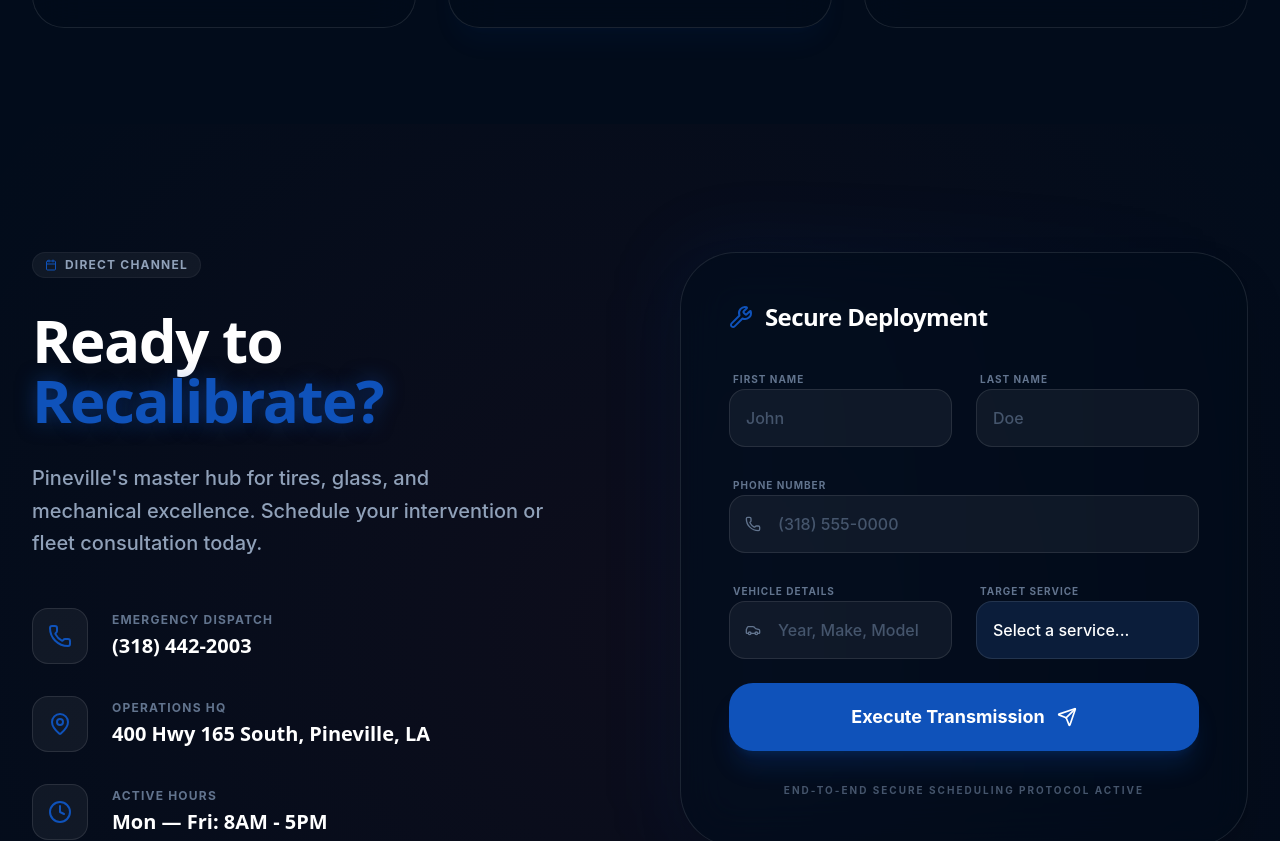
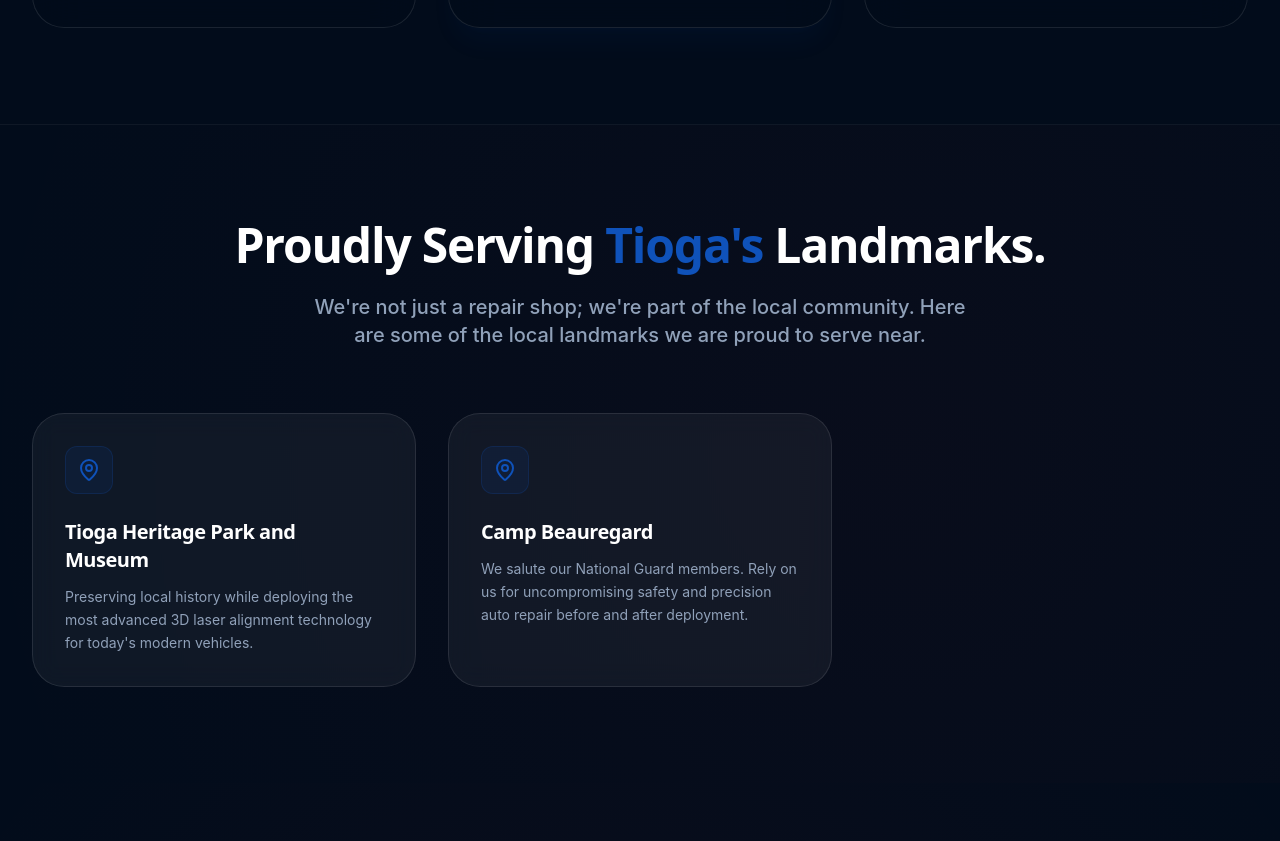
Before and after one commit to Founditmarketing/national, a React (Vite) app: page /locations/tioga in a window 1280 px wide. Shown: the part 1113-1954 px from the top of the page. Built offline with nearby package versions, Linux system fonts and the light colour scheme.

Commit message:
Add dynamic local landmarks to all location pages

```diff
--- a/src/layouts/LocationLayout.tsx
+++ b/src/layouts/LocationLayout.tsx
@@ -8,9 +8,13 @@ interface LocationLayoutProps {
     city: string;
     heroImage: string;
     description: string;
+    landmarks?: {
+        name: string;
+        description: string;
+    }[];
 }
 
-export default function LocationLayout({ city, heroImage, description }: LocationLayoutProps) {
+export default function LocationLayout({ city, heroImage, description, landmarks }: LocationLayoutProps) {
     return (
         <div className="pt-24 min-h-screen">
             {/* Hyper-Local Hero */}
@@ -81,6 +85,35 @@ export default function LocationLayout({ city, heroImage, description }: Locatio
                 </div>
             </section>
 
+            {/* Local Landmarks Section */}
+            {landmarks && landmarks.length > 0 && (
+                <section className="py-24 bg-slate-900 border-t border-white/5 relative overflow-hidden">
+                    <div className="absolute inset-0 bg-[radial-gradient(circle_at_70%_50%,rgba(220,38,38,0.03),transparent)] pointer-events-none" />
+                    <div className="max-w-7xl mx-auto px-4 sm:px-6 lg:px-8 relative z-10">
+                        <div className="mb-16 text-center">
+                            <h2 className="text-4xl md:text-5xl font-display font-bold text-white tracking-tight mb-6">
+                                Proudly Serving <span className="text-brand-blue">{city}'s</span> Landmarks.
+                            </h2>
+                            <p className="text-xl text-slate-400 max-w-2xl mx-auto font-medium">
+                                We're not just a repair shop; we're part of the local community. Here are some of the local landmarks we are proud to serve near.
+                            </p>
+                        </div>
+
+                        <div className="grid md:grid-cols-2 lg:grid-cols-3 gap-8">
+                            {landmarks.map((landmark, index) => (
+                                <div key={index} className="glass-light p-8 rounded-[2rem] border border-white/5 hover:border-brand-blue/30 transition-all group">
+                                    <div className="w-12 h-12 rounded-xl bg-brand-blue/10 flex items-center justify-center border border-brand-blue/20 mb-6 group-hover:bg-brand-blue/20 transition-colors">
+                                        <MapPin className="w-6 h-6 text-brand-blue" />
+                                    </div>
+                                    <h3 className="text-xl font-bold text-white mb-3">{landmark.name}</h3>
+                                    <p className="text-slate-400 text-sm leading-relaxed">{landmark.description}</p>
+                                </div>
+                            ))}
+                        </div>
+                    </div>
+                </section>
+            )}
+
             <Contact />
         </div>
     );
--- a/src/pages/locations/Ball.tsx
+++ b/src/pages/locations/Ball.tsx
@@ -7,6 +7,16 @@ export default function Ball() {
             city="Ball"
             heroImage="https://images.unsplash.com/photo-1510425463958-dcced28da480?auto=format&fit=crop&q=80&w=2000"
             description="Serving our local Ball drivers and commercial fleets with reliable, expert auto repair, precision alignments, and professional windshield replacement."
+            landmarks={[
+                {
+                    name: "Ball Town Hall",
+                    description: "Centrally located to support the local municipal workforce and municipal fleets with priority tire and alignment service."
+                },
+                {
+                    name: "Hwy 165 Corridor",
+                    description: "Located perfectly along the main artery through town, providing rapid emergency dispatch and glass service for commuters."
+                }
+            ]}
         />
     );
 }
--- a/src/pages/locations/Bunkie.tsx
+++ b/src/pages/locations/Bunkie.tsx
@@ -7,6 +7,16 @@ export default function Bunkie() {
             city="Bunkie"
             heroImage="https://images.unsplash.com/photo-1503375860710-e7f093aeeeed?auto=format&fit=crop&q=80&w=2000"
             description="Bringing our top-rated auto repair services to Bunkie. Trust your vehicle to experienced mechanics who prioritize honest repairs and clear, upfront pricing."
+            landmarks={[
+                {
+                    name: "Haas Auditorium",
+                    description: "Attending a community event? Rest assured knowing our master technicians are right around the corner for any automotive needs."
+                },
+                {
+                    name: "Bunkie Depot",
+                    description: "Just as the railway connected Bunkie to the state, our modern alignment and tire services keep our locals connected to the road."
+                }
+            ]}
         />
     );
 }
--- a/src/pages/locations/Creola.tsx
+++ b/src/pages/locations/Creola.tsx
@@ -7,6 +7,17 @@ export default function Creola() {
             city="Creola"
             heroImage="https://images.unsplash.com/photo-1510425463958-dcced28da480?auto=format&fit=crop&q=80&w=2000"
             description="Premier automotive support for Creola residents, specializing in precision alignments, diagnostic testing, and reliable windshield calibration."
+            landmarks={[
+                {
+                    name: "I-49 Corridor",
+                    description: "Perfectly positioned near major interstates to provide Creola commuters with rapid emergency dispatch and glass service."
+                },
+                {
+                    name: "Local Agricultural Hubs",
+                    description: "Heavy-duty truck and tractor repair for our robust local farming community. We handle 18-wheeler fleet logistics daily."
+                }
+            ]}
+
         />
     );
 }
--- a/src/pages/locations/DeRidder.tsx
+++ b/src/pages/locations/DeRidder.tsx
@@ -7,6 +7,16 @@ export default function DeRidder() {
             city="DeRidder"
             heroImage="https://images.unsplash.com/photo-1490902931801-d6f80ca94f04?auto=format&fit=crop&q=80&w=2000"
             description="Your dependable auto repair shop near DeRidder. We handle everything from heavy-duty engine repairs and electrical diagnostics to keeping your A/C blowing cold."
+            landmarks={[
+                {
+                    name: "Gothic Jail",
+                    description: "We are deeply tied to the DeRidder community, preserving local history while servicing the modern vehicles that drive past it."
+                },
+                {
+                    name: "Beauregard Parish Airport",
+                    description: "Ensuring personal and commercial vehicles are ready for the longest hauls, providing priority alignment and tire balancing."
+                }
+            ]}
         />
     );
 }
--- a/src/pages/locations/GrantParish.tsx
+++ b/src/pages/locations/GrantParish.tsx
@@ -7,6 +7,17 @@ export default function GrantParish() {
             city="Grant Parish"
             heroImage="https://images.unsplash.com/photo-1510425463958-dcced28da480?auto=format&fit=crop&q=80&w=2000"
             description="Serving the entirety of Grant Parish with rapid mobile tire dispatch, advanced auto mechanics, and comprehensive commercial fleet services."
+            landmarks={[
+                {
+                    name: "Stuart Lake Recreation Area",
+                    description: "Equipping your vehicle for off-road recreation or family weekends at the lake with premium all-terrain tires and suspension service."
+                },
+                {
+                    name: "Grant Parish Courthouse",
+                    description: "Proudly supporting the municipal center of Grant Parish with rapid, reliable fleet maintenance and consumer auto repair."
+                }
+            ]}
+
         />
     );
 }
--- a/src/pages/locations/Many.tsx
+++ b/src/pages/locations/Many.tsx
@@ -7,6 +7,16 @@ export default function Many() {
             city="Many"
             heroImage="https://images.unsplash.com/photo-1502470769865-ebbd80a22a76?auto=format&fit=crop&q=80&w=2000"
             description="Comprehensive auto repair for the Toledo Bend region. Whether you're hauling a boat or commuting to work, we offer reliable transmission and alignment services to keep you moving safely."
+            landmarks={[
+                {
+                    name: "Toledo Bend Reservoir",
+                    description: "Whether you're hauling a boat or driving up for the weekend, we guarantee your brakes and powertrain are perfectly optimized."
+                },
+                {
+                    name: "Sabine Theater",
+                    description: "Proudly supporting the local traditions of Many with rapid, reliable fleet maintenance and consumer auto repair."
+                }
+            ]}
         />
     );
 }
--- a/src/pages/locations/Oakdale.tsx
+++ b/src/pages/locations/Oakdale.tsx
@@ -7,6 +7,16 @@ export default function Oakdale() {
             city="Oakdale"
             heroImage="https://images.unsplash.com/photo-1542282088-fe8426682b8f?auto=format&fit=crop&q=80&w=2000"
             description="Dependable auto repair and maintenance for drivers in Oakdale. We offer fast turnarounds, preventative care, and specialized engine and transmission repairs."
+            landmarks={[
+                {
+                    name: "Allen Parish Community City",
+                    description: "Keeping our neighboring Allen Parish residents safe on the road with thorough, dealership-level diagnostic testing."
+                },
+                {
+                    name: "Oakdale Municipal Engine Hubs",
+                    description: "Trusted by locals and municipal workers alike for generational consistency in auto mechanics and transmission care."
+                }
+            ]}
         />
     );
 }
--- a/src/pages/locations/Opelousas.tsx
+++ b/src/pages/locations/Opelousas.tsx
@@ -7,6 +7,16 @@ export default function Opelousas() {
             city="Opelousas"
             heroImage="https://images.unsplash.com/photo-1533473359331-0135ef1b58bf?auto=format&fit=crop&q=80&w=2000"
             description="Your trusted local partner for fast, reliable auto repair. We provide the Opelousas community and local fleets with expert mechanical service to keep you safely on the road."
+            landmarks={[
+                {
+                    name: "Evangeline Downs Racetrack",
+                    description: "Whether you're visiting the track or commuting daily, we provide rapid, reliable auto diagnostics to keep your horsepower running strong."
+                },
+                {
+                    name: "Le Vieux Village",
+                    description: "Proudly supporting the deep historical roots of Opelousas with generational trust and master-certified mechanics."
+                }
+            ]}
         />
     );
 }
--- a/src/pages/locations/Tioga.tsx
+++ b/src/pages/locations/Tioga.tsx
@@ -7,6 +7,16 @@ export default function Tioga() {
             city="Tioga"
             heroImage="https://images.unsplash.com/photo-1510425463958-dcced28da480?auto=format&fit=crop&q=80&w=2000"
             description="Providing Tioga and nearby communities with uncompromising mechanical care, specialized tire installations, and DOT-certified vehicle inspections."
+            landmarks={[
+                {
+                    name: "Tioga Heritage Park and Museum",
+                    description: "Preserving local history while deploying the most advanced 3D laser alignment technology for today's modern vehicles."
+                },
+                {
+                    name: "Camp Beauregard",
+                    description: "We salute our National Guard members. Rely on us for uncompromising safety and precision auto repair before and after deployment."
+                }
+            ]}
         />
     );
 }
```
